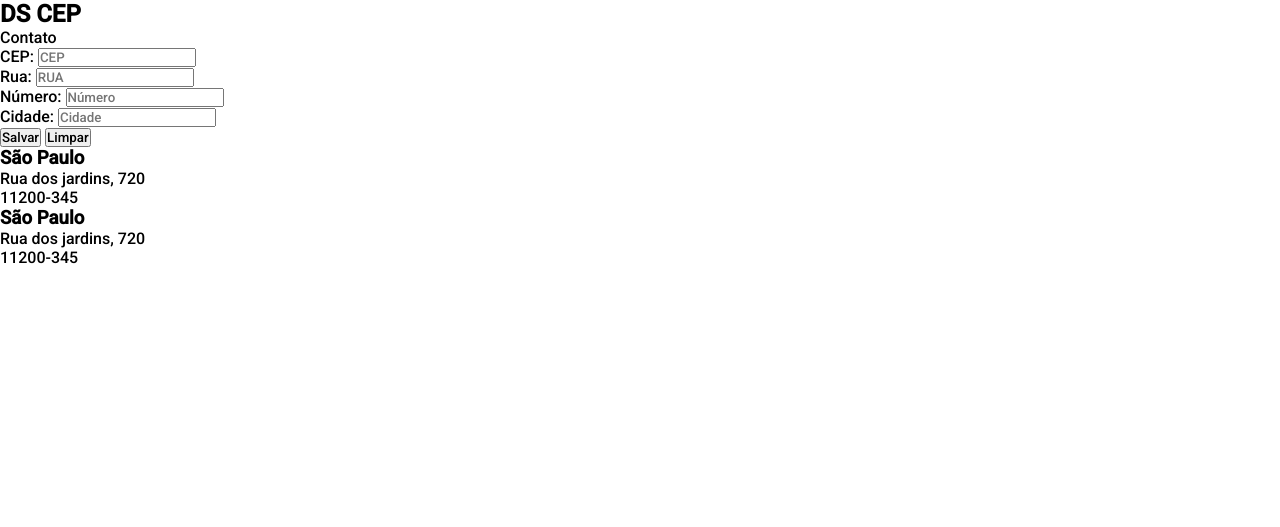
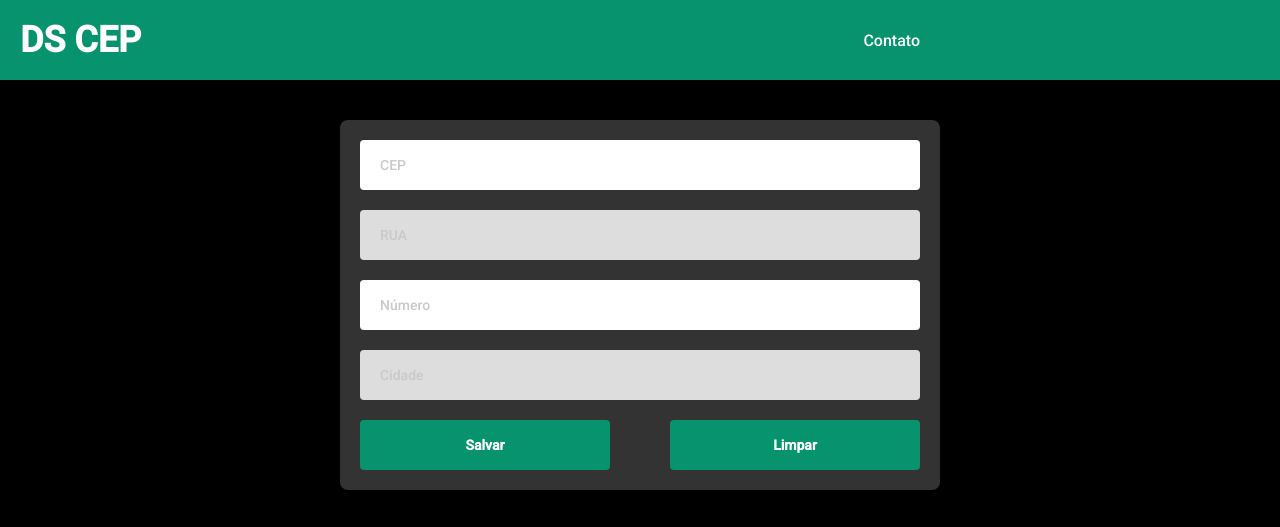
Before and after one commit to henriquedouradoo/CEP, a plain HTML site: page index.html in a window 1280 px wide. Drawn offline with Linux system fonts and the light colour scheme.

Commit message:
Add files via upload

```diff
--- a/css/style.css
+++ b/css/style.css
@@ -5,3 +5,102 @@
 
     font-family: 'Roboto', sans-serif;
 }
+
+html, body{
+    background-color: #000;
+}
+
+.nav-container {
+    height: 80px;
+    width: 100%;
+    background-color: #07936e;
+    padding: 0 20px;
+    display: flex;
+    align-items: center;
+}
+
+.nav-main {
+    width: 100%;
+    max-width: 900px;
+    margin: 0;
+    display: flex;
+    align-items: center;
+    justify-content: space-between;
+}
+
+.nav-main h1{
+    color: #fff;
+    font-size: 36px;
+}
+
+.contact-link {
+
+    color: #fff;
+    cursor: pointer;
+
+}
+
+.form-container {
+    width: 100%;
+    padding: 40px 20px;
+}
+
+.card-form {
+    background-color: #333;
+    width: 100%;
+    max-width: 600px;
+    margin: 0 auto;
+    border-radius: 8px;
+    padding: 20px;
+}
+
+.form-control {
+    margin-bottom: 20px;
+
+}
+
+.form-control label {
+    display: none;
+}
+
+.form-input {
+    height: 50px;
+    width: 100%;
+    border-radius: 4px;
+    padding: 0 20px;
+    font-size: 14px;
+    border: 0;
+}
+
+.form-input::placeholder {
+    color: #c9c9c9;
+}
+
+.form-input:disabled {
+    background-color: #ddd;
+}
+
+.btn-container {
+    display: flex;
+    justify-content: space-between;
+}
+
+.btn {
+    width: 250px;
+    height: 50px;
+    background-color: #07936e;
+    border: 0;
+    border-radius: 4px;
+    color: #ffffff;
+    font-weight: 700;
+    font-size: 14px;
+
+}
+
+.btn-left {
+    margin-right: 10px;
+}
+
+.btn-right {
+    margin-left: 10px;
+}
--- a/index.html
+++ b/index.html
@@ -11,35 +11,35 @@
 <link href="https://fonts.googleapis.com/css2?family=Open+Sans:wght@600&family=Roboto:wght@500&display=swap" rel="stylesheet">
 </head>
 <body>
-    <header>
-        <nav>
+    <header class="nav-container">
+        <nav class="nav-main">
             <h1>DS CEP</h1>
-            <div>Contato</div>
+            <div class="contact-link">Contato</div>
         </nav>
     </header>
     <main>
-        <section id="form-section">
-            <div>
+        <section id="form-section" class="form-container">
+            <div class="card-form">
                 <form name="newAddress">
-                    <div>
+                    <div class="form-control">
                         <label for="cep">CEP:</label>
-                        <input name="cep" id="cep" type="text" placeholder="CEP">
+                        <input name="cep" id="cep" class="form-input" type="text" placeholder="CEP">
                     </div>
-                    <div>
+                    <div class="form-control">
                         <label for="rua">Rua:</label>
-                        <input name="rua" id="rua" type="text" placeholder="RUA">
+                        <input name="rua" id="rua" class="form-input" type="text" placeholder="RUA" disabled>
                     </div>
-                    <div>
+                    <div class="form-control">
                         <label for="number">Número:</label>
-                        <input name="number" id="number" type="text" placeholder="Número">
+                        <input name="number" id="number" class="form-input" type="text" placeholder="Número">
                     </div>
-                    <div>
+                    <div class="form-control">
                         <label for="cidade">Cidade:</label>
-                        <input name="cidade" id="cidade" type="text" placeholder="Cidade">
+                        <input name="cidade" id="cidade" class="form-input" type="text" placeholder="Cidade" disabled>
                     </div>
-                    <div>
-                        <button type="submit">Salvar</button>
-                        <button>Limpar</button>
+                    <div class="btn-container">
+                        <button class="btn btn-left" type="submit">Salvar</button>
+                        <button class="btn btn-right">Limpar</button>
                     </div>
 
 
```
